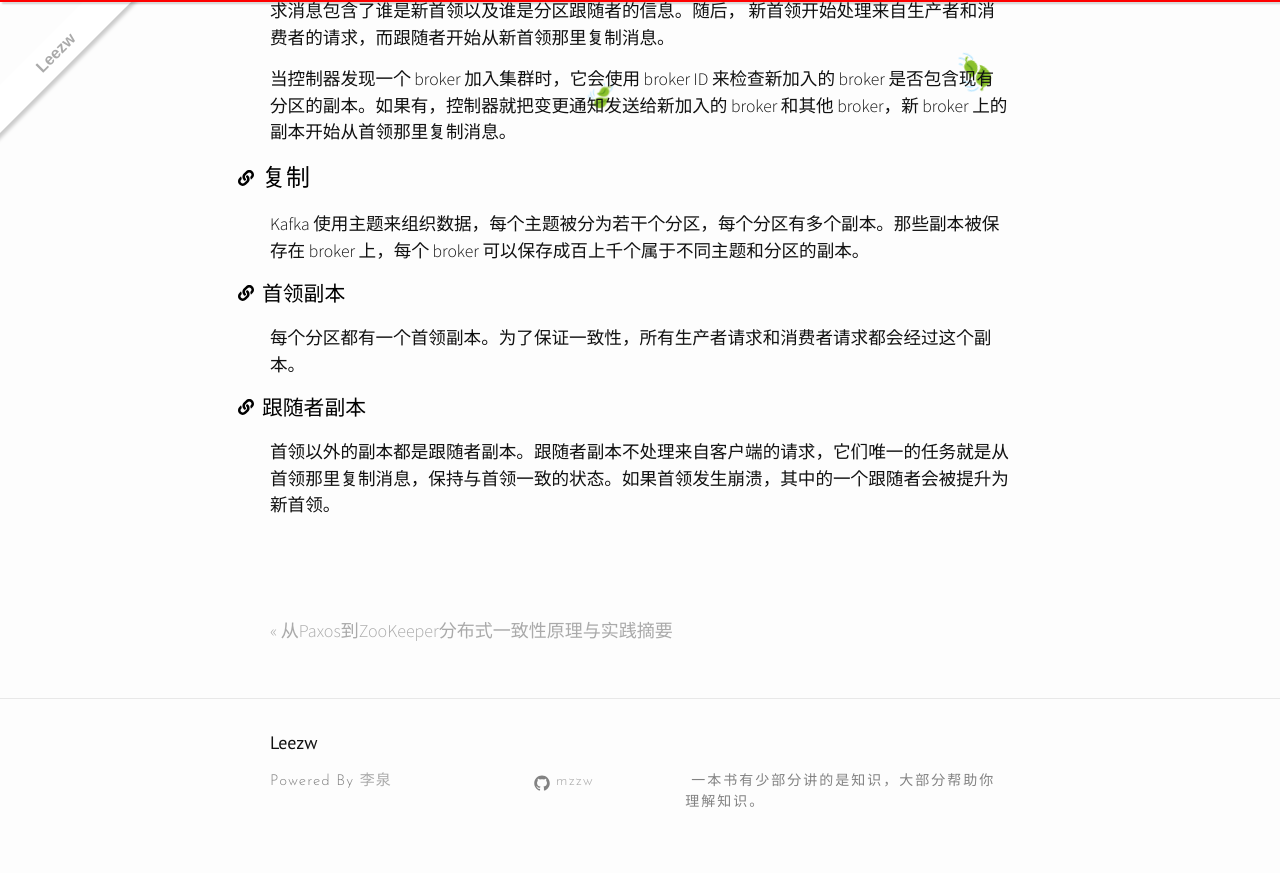
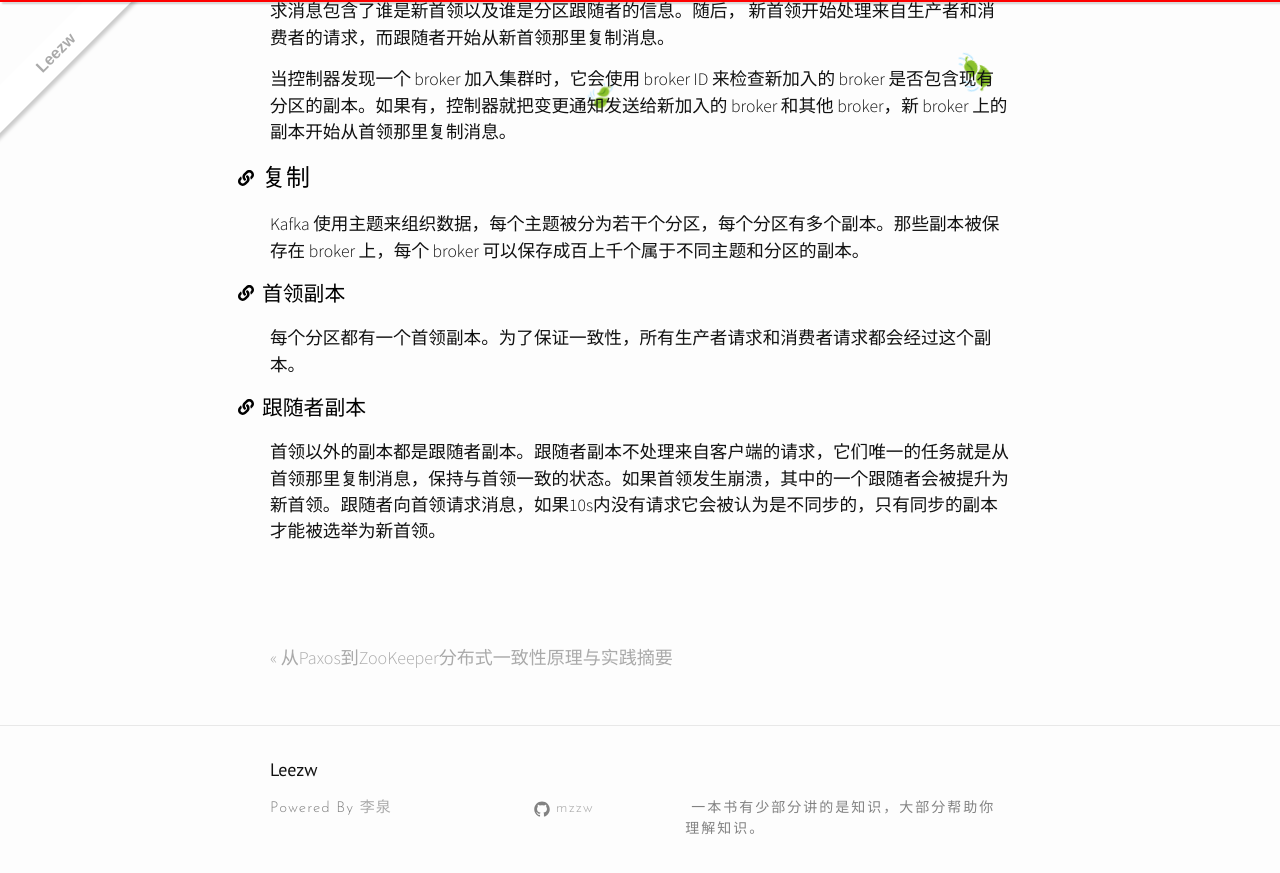
Before and after one commit to quantum-li/quantum-li.github.io, a Jekyll site: the page built from _posts/2020-05-09-kafka-the-definitive-guide.md, in a window 1280 px wide and 900 px high, scrolled down 14784 px. Shown: the top 873 px of the window. Built offline with Jekyll 4.4.1, drawn with Linux system fonts in a browser that asks for light colours; nearby versions of some CDN libraries; comment, search, counter and statistics services are not loaded.

Commit message:
2020-05-11 13:30:30

```diff
--- a/_posts/2020-05-09-kafka-the-definitive-guide.md
+++ b/_posts/2020-05-09-kafka-the-definitive-guide.md
@@ -370,4 +370,4 @@ Kafka 使⽤主题来组织数据，每个主题被分为若⼲个分区，每
 
 ### 跟随者副本
 
-⾸领以外的副本都是跟随者副本。跟随者副本不处理来⾃客户端的请求，它们唯⼀的任务就是从⾸领那⾥复制消息，保持与⾸领⼀致的状态。如果⾸领发⽣崩溃，其中的⼀个跟随者会被提升为新⾸领。
+⾸领以外的副本都是跟随者副本。跟随者副本不处理来⾃客户端的请求，它们唯⼀的任务就是从⾸领那⾥复制消息，保持与⾸领⼀致的状态。如果⾸领发⽣崩溃，其中的⼀个跟随者会被提升为新⾸领。跟随者向首领请求消息，如果10s内没有请求它会被认为是不同步的，只有同步的副本才能被选举为新首领。
```
